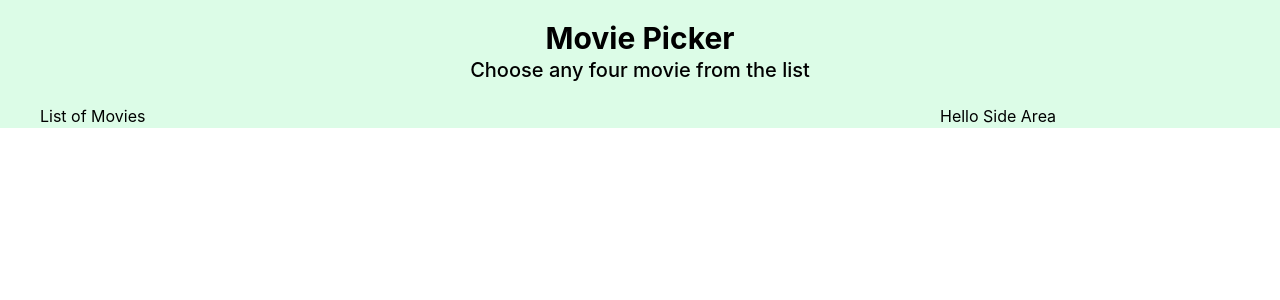
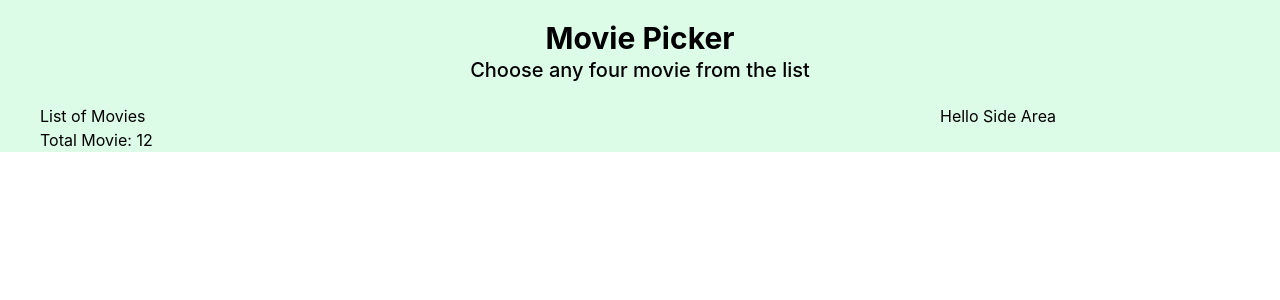
Before and after one commit to AveyBD/movie-picker, a React (Create React App) app: page / in a window 1280 px wide. Shown: the top 300 px of the page. Built offline with nearby package versions, Linux system fonts and the light colour scheme.

Commit message:
Loading Data

```diff
--- a/public/database.json
+++ b/public/database.json
@@ -22,7 +22,7 @@
     "img": "https://img.yts.mx/assets/images/movies/Iron_Man_2008/medium-cover.jpg"
   },
   {
-    "id":3,
+    "id": 3,
     "category": "Sci-Fi",
     "name": "The Matrix",
     "duration": "2h 16m",
--- a/src/components/Container/Container.js
+++ b/src/components/Container/Container.js
@@ -1,12 +1,19 @@
-import React from "react";
+import React, { useEffect, useState } from "react";
 import Movies from "../Movies/Movies";
 import Sidearea from "../Sidearea/Sidearea";
 
 const Container = () => {
+    const [movies, setMovies] = useState([]);
+    useEffect(()=>{
+        fetch('database.json')
+        .then(res=>res.json())
+        .then(data=>setMovies(data))
+    },[])
   return (
     <div className="grid grid-cols-1 md:grid-cols-4 md:px-10">
       <div className="md:col-span-3">
         <Movies></Movies>
+        <h2>Total Movie: {movies.length}</h2>
       </div>
       <div className="md:col-span-1">
         <Sidearea></Sidearea>
```
